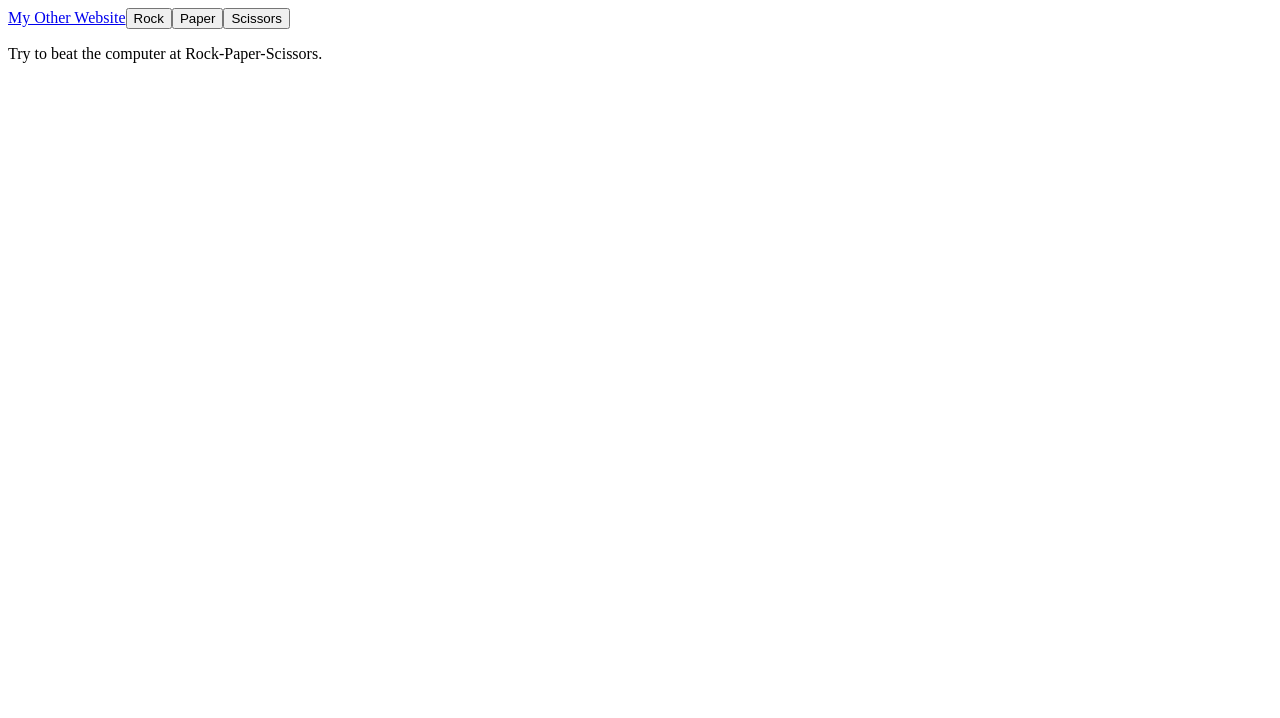
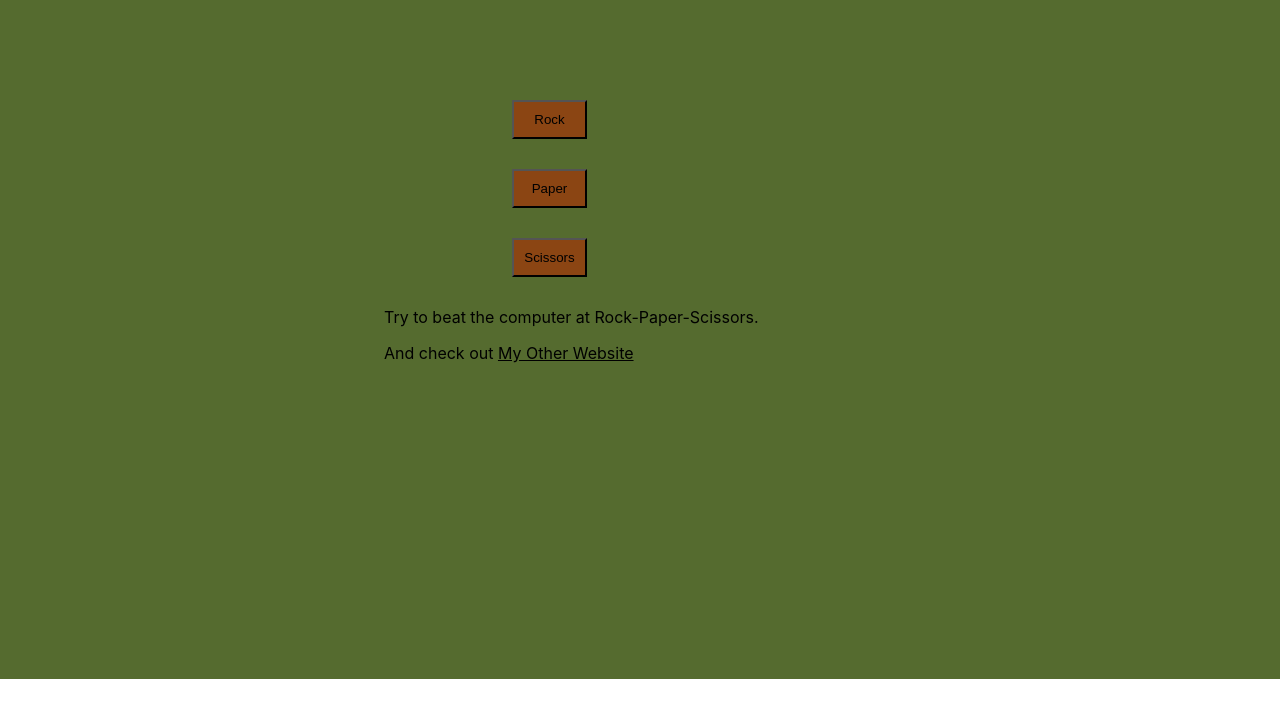
Before and after one commit to L1ndseyHerman/Shield_Magic_Sword, a React (Create React App) app: page / in a window 1280 px wide. Shown: the top 718 px of the page. Built offline with nearby package versions, Linux system fonts and the light colour scheme.

Commit message:
Added some basic CSS although it's still ugly.

```diff
--- a/src/App.js
+++ b/src/App.js
@@ -1,4 +1,4 @@
-
+import './App.css';
 import React from "react";
 
 //  This doesn't appear. Why not?
@@ -74,15 +74,13 @@ function checkWinLooseTie(playerChoiceNumber, computerChoiceNumber)
 function App()
 {
   return (
-    <>
-      <div>
-      <a id="aLink1" href="https://l1ndseyherman.github.io/">My Other Website</a>
-        <button onClick={chooseRock}>Rock</button>
-        <button onClick={choosePaper}>Paper</button>
-        <button onClick={chooseScissors}>Scissors</button>
-        <p id="thePar">Try to beat the computer at Rock-Paper-Scissors.</p>
-      </div>
-    </>
+    <main>
+      <button onClick={chooseRock}>Rock</button>
+      <button onClick={choosePaper}>Paper</button>
+      <button onClick={chooseScissors}>Scissors</button>
+      <p id="thePar">Try to beat the computer at Rock-Paper-Scissors.</p>
+      <p>And check out <a id="aLink1" href="https://l1ndseyherman.github.io/">My Other Website</a></p>
+    </main>
   );
 }
 
--- a/src/index.css
+++ b/src/index.css
@@ -1,13 +1,48 @@
+/*
+  All of the stuff below was there already.
+*/
 body {
   margin: 0;
-  font-family: -apple-system, BlinkMacSystemFont, 'Segoe UI', 'Roboto', 'Oxygen',
-    'Ubuntu', 'Cantarell', 'Fira Sans', 'Droid Sans', 'Helvetica Neue',
+  font-family: -apple-system, BlinkMacSystemFont, "Segoe UI", "Roboto", "Oxygen",
+    "Ubuntu", "Cantarell", "Fira Sans", "Droid Sans", "Helvetica Neue",
     sans-serif;
   -webkit-font-smoothing: antialiased;
   -moz-osx-font-smoothing: grayscale;
 }
 
 code {
-  font-family: source-code-pro, Menlo, Monaco, Consolas, 'Courier New',
+  font-family: source-code-pro, Menlo, Monaco, Consolas, "Courier New",
     monospace;
 }
+
+/*
+  End of the stuff that was there already.
+*/
+
+button {
+  display: block;
+  padding: 10px;
+  margin-bottom: 30px;
+  /*background-color: peru;*/
+  /*background-color: darkolivegreen;*/
+  background-color: saddlebrown;
+  margin-left: 40%;
+  width: 75px;
+}
+
+p {
+  margin-left: 30%;
+  /*text-align: center;*/
+}
+
+a {
+  color: black;
+}
+
+main {
+  /*background-color: saddlebrown;*/
+  /*background-color: plum;*/
+  background-color: darkolivegreen;
+  padding-bottom: 300px;
+  padding-top: 100px;
+}
--- a/src/index.js
+++ b/src/index.js
@@ -1,5 +1,6 @@
 import React from 'react';
 import ReactDOM from 'react-dom';
+import './index.css';
 import App from './App';
 
 //  This doesn't appear at all.
```
